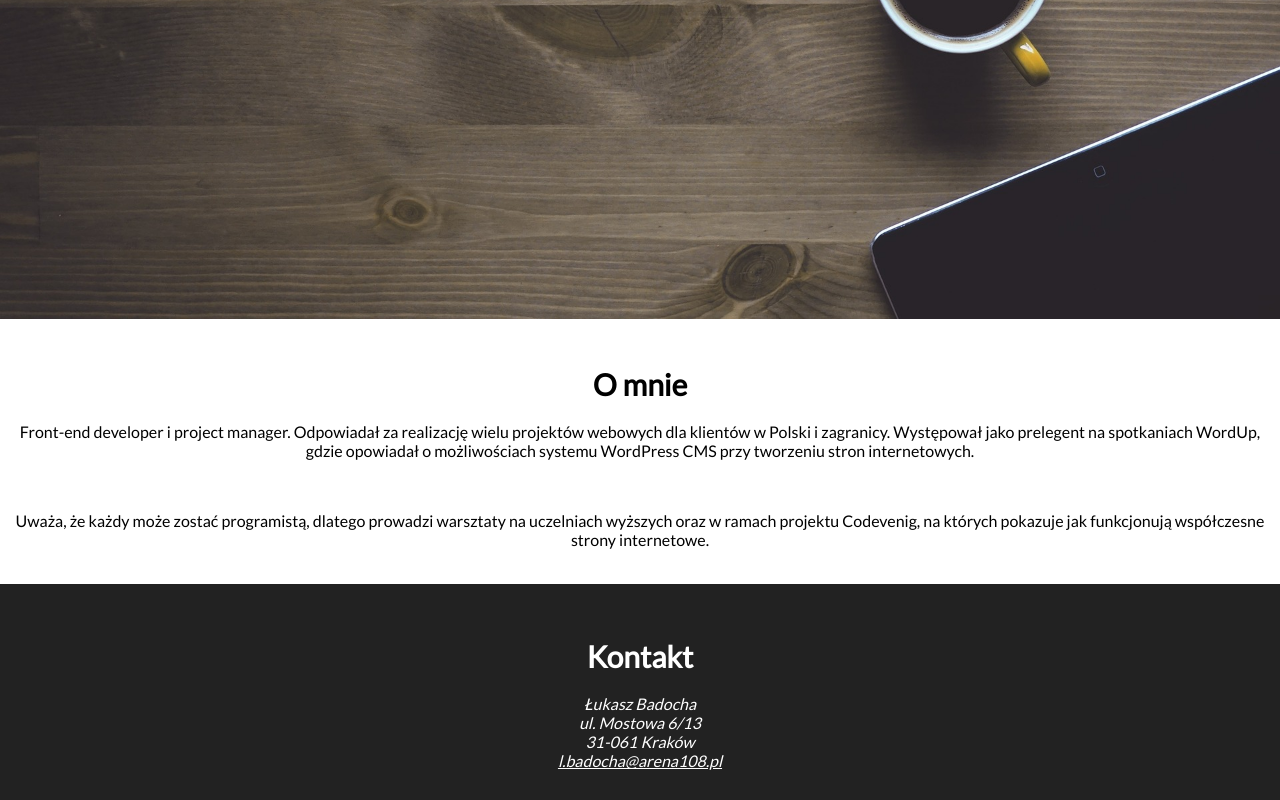
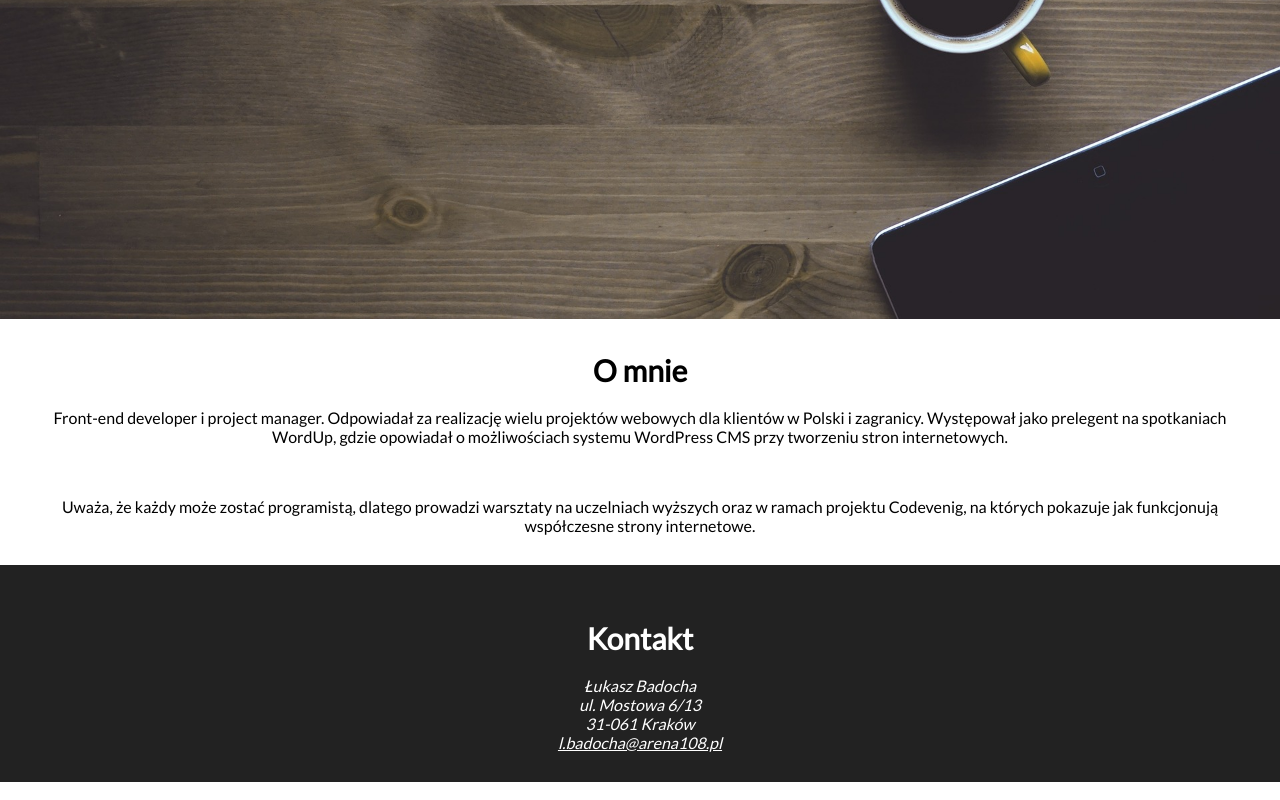
Before and after one commit to PaQPawel96/zadanie-4, a plain HTML site: page index.html in a window 1280 px wide. Shown: the part 601-1401 px from the top of the page. Drawn offline with Linux system fonts and the light colour scheme.

Commit message:
Zadanie4 HTML

```diff
--- a/index.html
+++ b/index.html
@@ -25,14 +25,14 @@
     <h1 id="main-header-text">Moja własna strona</h1>
   </header>
 
-  <art id="about">
+  <article id="about">
     <h2 id="about-header">O mnie</h2>
     <p class="about-content">Front-end developer i project manager. Odpowiadał za realizację wielu projektów webowych dla klientów w Polski i zagranicy. Występował jako prelegent na spotkaniach WordUp, gdzie opowiadał o możliwościach systemu WordPress CMS przy tworzeniu stron internetowych.</p>
     <br />
 
     <p class="about-content"> Uważa, że każdy może zostać programistą, dlatego prowadzi warsztaty na uczelniach wyższych oraz w ramach projektu Codevenig, na których pokazuje jak funkcjonują współczesne strony internetowe.</p>
 
-  </art>
+  </article>
 
 
   <footer id="contact">
```
